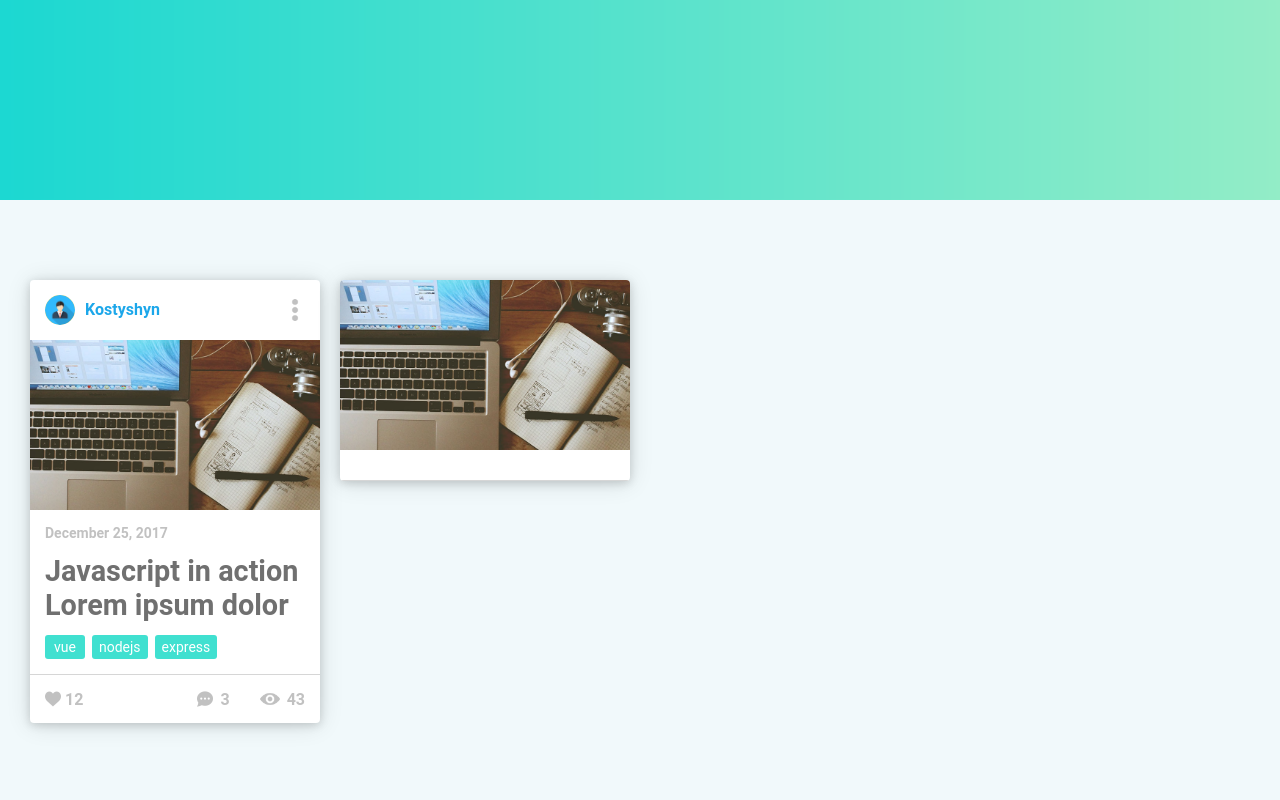
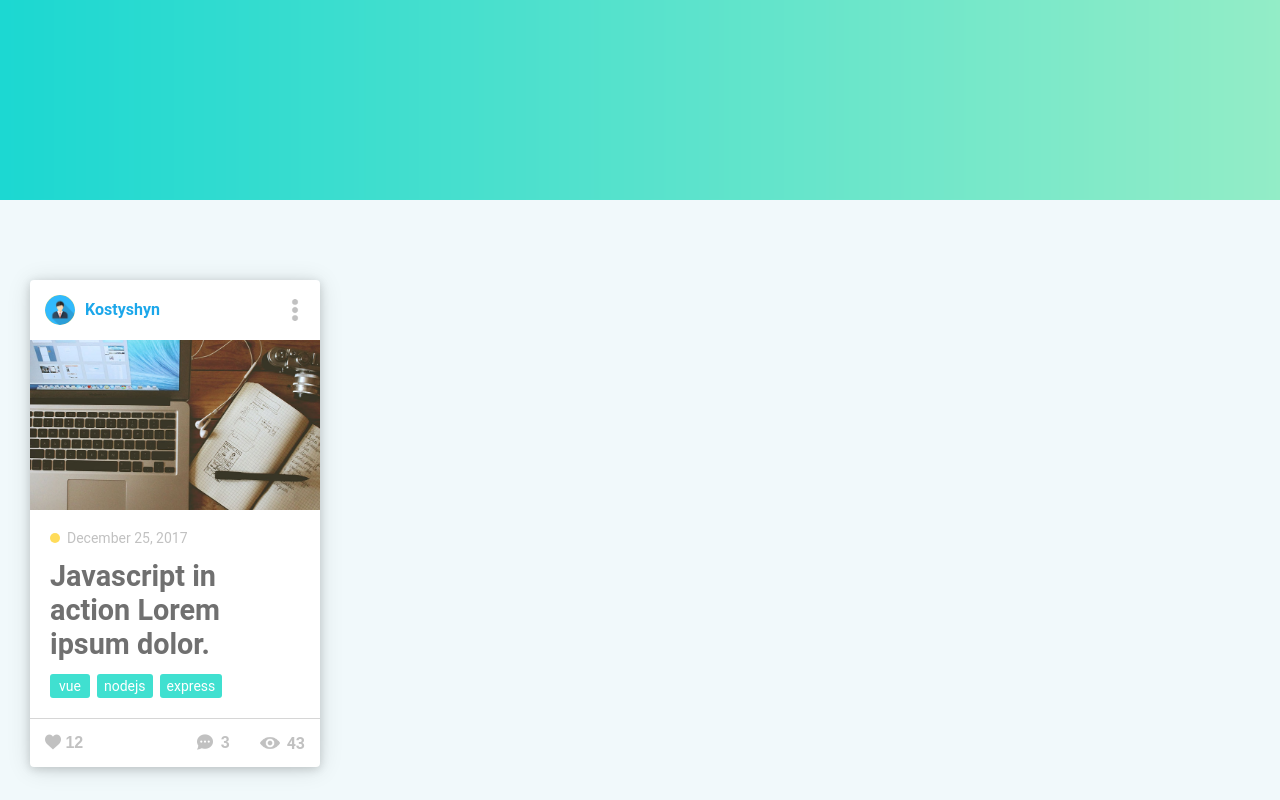
Before and after one commit to 10Volo/Blog-UI-Kit, a website: page app/index.html in a window 1280 px wide. Drawn offline with Linux system fonts and the light colour scheme.

Commit message:
card styling-2

```diff
--- a/app/css/style.css
+++ b/app/css/style.css
@@ -10,6 +10,11 @@ body {
 section {
 	padding: 20px;
 }
+
+/****************************************************/
+
+/*User image and name*/
+
 .post-author {
 	width: auto;
 	display: inline-block;
@@ -39,6 +44,56 @@ section {
 	border-radius: 50%;
 	position: absolute;
 }
+
+/**********************************************************/
+
+/*Date*/
+
+.post-date {
+	color: #c1c1c1;
+	font-size: 14px;
+	/*font-weight: bold;*/
+}
+.post-date p {
+	display: inline-block;
+}
+.circle {
+	/*background-color: #40e0d0;*/
+	background-color: #ffdc5a;
+	/*background-color: #c1c1c1;*/
+	height: 10px;
+	width: 10px;
+	display: inline-block;
+	border-radius: 50%;
+	margin-right: 7px;
+}
+
+/**************************************************/
+
+.page-top {
+	background-position: center;
+	background-size: cover;
+	background-image: url(../img/gradient-sea.jpg);
+	height: 200px;
+	margin-bottom: 50px;
+}
+
+/******************************************************/
+
+/*Card*/
+
+.card {
+	overflow: hidden;
+	/*min-height: 350px;*/
+	height: auto;
+	width: 100%;
+	border-radius: 4px;
+}
+.card-top {
+	height: auto;
+	/*padding: 15px;*/
+	position: relative;
+}
 .card-options {
 	position: absolute;
 	right: 0px;
@@ -52,32 +107,6 @@ section {
 .card-options:hover span.options-icon {
 	background-image: url('../img/more (1).png');
 }
-.post-date {
-	color: #c1c1c1;
-	font-size: 14px;
-	font-weight: bold;
-}
-
-
-.page-top {
-	background-position: center;
-	background-size: cover;
-	background-image: url(../img/gradient-sea.jpg);
-	height: 200px;
-	margin-bottom: 50px;
-}
-.card {
-	overflow: hidden;
-	/*min-height: 350px;*/
-	height: auto;
-	width: 100%;
-	border-radius: 4px;
-}
-.card-top {
-	height: auto;
-	/*padding: 15px;*/
-	position: relative;
-}
 .card-cover {
 	height: 170px;
 	/*background-color: #40e0d0;*/
@@ -88,28 +117,31 @@ section {
 .card-info {
 	/*min-height: 145px;*/
 	height: auto;
-	padding: 15px;
+	padding: 20px;
 	position: relative;
 }
 .card-controll {
 	border-top: 1px solid #d6d6d6;
-	/*height: 41px;*/
-	/*padding: 12px 15px;*/
 }
-.card-controll div a {
-	text-decoration: none;
+.card-controll div button {
+	cursor: pointer;
 	color: #c1c1c1;
+	font-weight: bold;
+	font-size: 16px;
+	background-color: transparent;
+	outline: none;
+	border: none;
+	border-radius: 0px;
 }
 .card-title {
 	padding: 13px 0px;
-	/*background-color: red;*/
 }
 .card-title h2 {
 	font-size: 1.8em;
+	display: inline-block;
 }
 .card-title h2 a {
 	color: #707070;
-	/*color: black;*/
 	font-weight: bold;
 	text-decoration: none;
 }
@@ -155,10 +187,8 @@ section {
 	transition: all .2s;
 	color: #c1c1c1;
 	font-weight: bold;
-	/*font-size: 14px;*/
 }
-.post-like span.post-like-wrap, .post-comment span.post-comment-wrap {
-	display: inline-block;
+.post-like button.post-like-wrap, .post-comment button.post-comment-wrap {
 	margin: 15px;
 }
 .post-comment {
@@ -169,7 +199,6 @@ section {
 	background-image: url('../img/chat.png');
 }
 .post-like {
-	transition: .3s;
 	cursor: pointer;
 }
 .post-like:hover span.like-icon{
@@ -179,8 +208,9 @@ section {
 	float: right;
 	margin: 15px;
 	height: 17px;
-	/*opacity: .7;*/
 }
+
+/*******************************************/
 
 @media screen and (max-width: 780px) {
 	section {
--- a/app/index.html
+++ b/app/index.html
@@ -36,11 +36,11 @@
 					</a>
 					<div class="card-info">
 						<div class="post-date">
-							<p>December 25, 2017</p>
+							<span class="circle"></span><p>December 25, 2017</p>
 						</div>
 						<div class="card-title">
 							<h2><a href="">
-								Javascript in action Lorem ipsum dolor
+								Javascript in action Lorem ipsum dolor.
 							</a></h2>
 						</div>
 						<div class="card-tags">
@@ -52,14 +52,14 @@
 					</div>
 					<div class="card-controll">
 						<div class="post-like">
-							<span class="post-like-wrap">
+							<button class="post-like-wrap">
 								<span class="icon like-icon">
 
 								</span>
 								<span class="count">
 									12
 								</span>
-							</span>
+							</button>
 						</div>
 						<div class="post-view">
 							<span class="icon view-icon">
@@ -70,28 +70,15 @@
 							</span>
 						</div>
 						<div class="post-comment">
-							<span class="post-comment-wrap">
+							<button class="post-comment-wrap">
 								<span class="icon comment-icon">
 
 								</span>
 								<span class="count">
 									3
 								</span>
-							</span>
+							</button>
 						</div>
-					</div>
-				</div>
-			</div>
-			<div class="col-3">
-				<div class="box card">
-					<div class="card-cover">
-
-					</div>
-					<div class="card-info">
-
-					</div>
-					<div class="card-controll">
-
 					</div>
 				</div>
 			</div>
```
Also changed, not shown: app/css/library.css (line endings or trailing spaces), dist/style.min.css.
